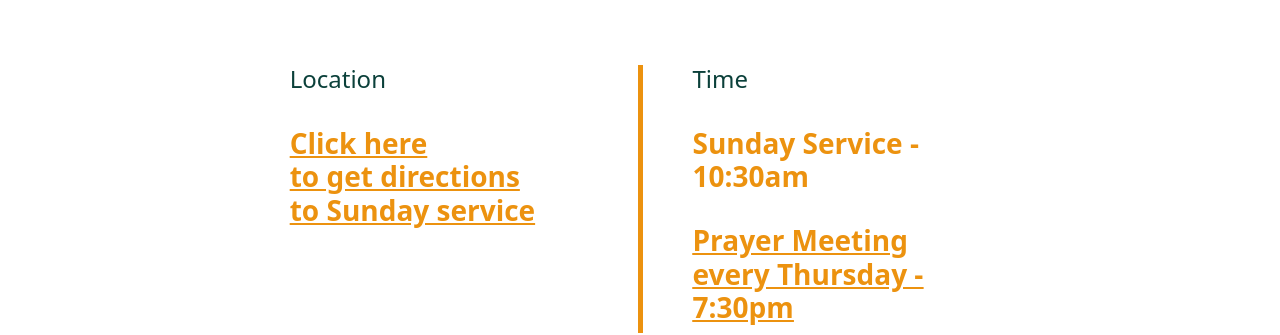
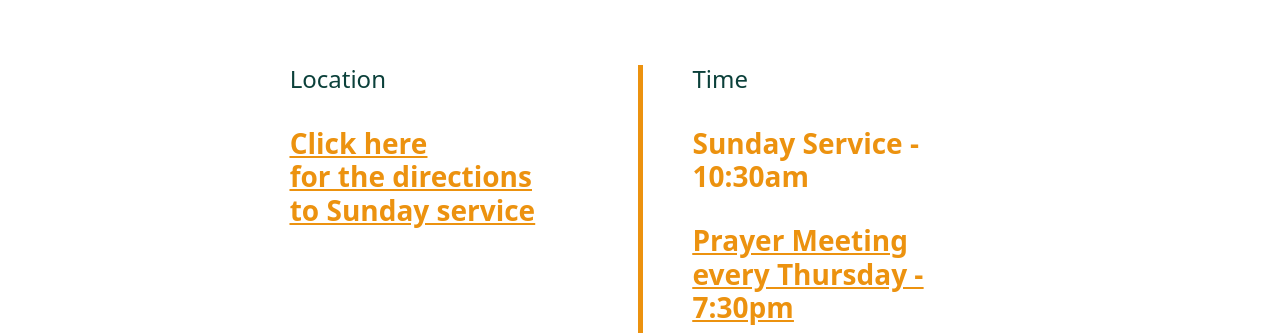
Before and after one commit to hasonnn/nlac, a React (Create React App) app: page / in a window 1280 px wide. Shown: the part 1563-1898 px from the top of the page. Built offline with nearby package versions, Linux system fonts and the light colour scheme.

Commit message:
Location on Schedule

```diff
--- a/src/Components/Home/Schedule/Schedule.js
+++ b/src/Components/Home/Schedule/Schedule.js
@@ -14,7 +14,7 @@ const Schedule = () => {
                     <div className="schedule-info">
                         <div className="schedule-location">
                             <h4>Location</h4>
-                            <h3 className="bold"><a href="https://www.google.ca/maps/place/Memorial+Community+Recreation+Centre/@49.3299109,-123.0716137,17z/data=!3m1!4b1!4m6!3m5!1s0x548670142c949f21:0xc1793700afd5d4a5!8m2!3d49.3299109!4d-123.069425!16s%2Fg%2F11b6j4dcp1" target="_blank" rel="noopener noreferrer">Click here<br/>to get directions<br/>to Sunday service</a></h3>
+                            <h3 className="bold"><a href="https://www.google.ca/maps/place/Memorial+Community+Recreation+Centre/@49.3299109,-123.0716137,17z/data=!3m1!4b1!4m6!3m5!1s0x548670142c949f21:0xc1793700afd5d4a5!8m2!3d49.3299109!4d-123.069425!16s%2Fg%2F11b6j4dcp1" target="_blank" rel="noopener noreferrer"><u>Click here<br/>for the directions<br/>to Sunday service</u></a></h3>
                         </div>
                         <div data-aos="fade-up" className="vertical-line"></div>
                         <div className="schedule-time">
```
